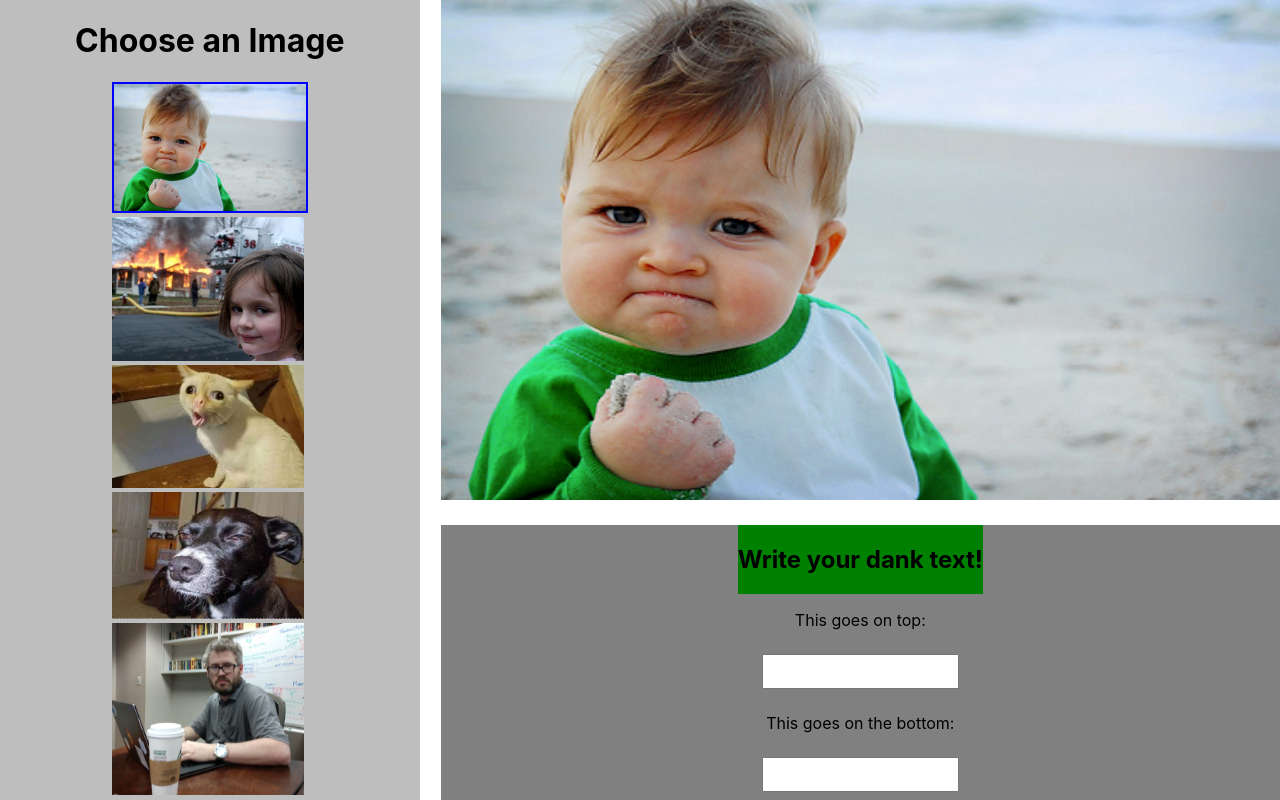
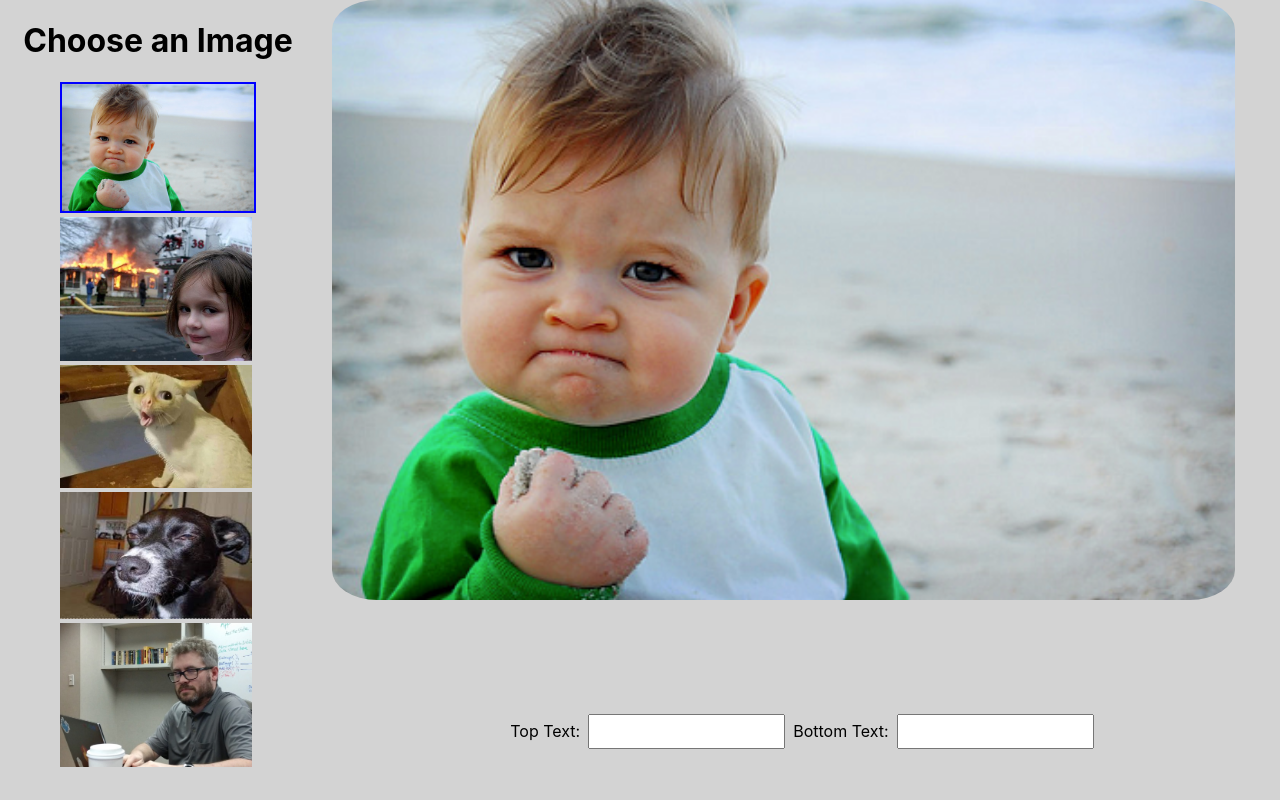
Before and after one commit to stjohn292/Meme-Generator, a React (Create React App) app: page / in a window 1280 px wide. Built offline with nearby package versions, Linux system fonts and the light colour scheme.

Commit message:
worked on styling

```diff
--- a/src/App.css
+++ b/src/App.css
@@ -2,13 +2,15 @@
   display: grid;
   width: 100vw;
   height: 100vh;
-  grid-template-columns: 1fr 0.05fr 1fr 1fr;
-  grid-template-rows: 1fr 1fr 0.1fr 1fr;
+  background-color: lightgray;
+  grid-template-columns: 1fr 0.05fr 1fr 1fr 1fr;
+  grid-template-rows: 1fr 1fr 1 fr 0.1fr 1fr;
   grid-template-areas:
-    "a . b b"
-    "a . b b"
-    "a . . ."
-    "a . c c";
+    "a . b b b"
+    "a . b b b"
+    "a . b b b"
+    "a . . . ."
+    "a . c c c";
 }
 
 #ImageChooser {
@@ -18,7 +20,7 @@
   align-items: center;
   overflow-y: scroll;
   max-height: 100vh;
-  background-color: rgba(128, 128, 128, 0.51);
+  /* background-color: rgba(128, 128, 128, 0.51); */
 }
 
 #ImageChooser img {
@@ -31,16 +33,28 @@
   /* box-shadow: 0px, -1px, 51px, 1px rgba(0, 0, 0, 0.51); */
 }
 
+ul {
+  list-style-type: none;
+  margin: 0;
+  padding: 0;
+}
+
+.selected {
+  border: 2px solid blue;
+}
+
 #Preview {
   grid-area: b;
   position: relative;
 }
 
 #image {
-  width: 100%;
-  height: 100%;
+  /* max-height: 75vh;
+  width: 100%; */
+  height: 75vh;
   display: block;
   background-size: cover;
+  border-radius: 5%;
 }
 
 #topText {
@@ -71,15 +85,5 @@
 
 #Input {
   grid-area: c;
-  border: dotted green;
+  /* border: dotted green; */
 }
-
-ul {
-  list-style-type: none;
-  margin: 0;
-  padding: 0;
-}
-
-.selected {
-  border: 2px solid blue;
-}
--- a/src/App.js
+++ b/src/App.js
@@ -16,7 +16,7 @@ class App extends Component {
         "/Images/2.jpg",
         "/Images/3.jpg",
         "/Images/HiDog.jpg",
-        "/Images/WWKD.png"
+        "/Images/WWKD.jpg"
       ]
     };
   }
--- a/src/MemeInputPanel.css
+++ b/src/MemeInputPanel.css
@@ -1,14 +1,16 @@
 #Input {
   display: flex;
-  flex-direction: column;
-  align-items: center;
+  flex-direction: row;
+  /* align-items: center; */
   border: 10px, blue;
-  background-color: gray;
+  /* background-color: gray; */
+  margin-bottom: 2.5em;
+  justify-content: center;
 }
 
 #TextBox {
   display: flex;
-  flex-direction: column;
+  flex-direction: row;
   align-items: center;
   border: 10px, blue;
 }
@@ -19,9 +21,9 @@
   text-align: center;
 }
 
-#Header {
+/* #Header {
   background-color: green;
-}
+} */
 
 #TopText {
   padding: 0.5rem;
--- a/src/MemeInputPanel.js
+++ b/src/MemeInputPanel.js
@@ -13,18 +13,18 @@ class MemeInputPanel extends Component {
     const { topText, bottomText } = this.props;
     return (
       <div id="Input">
-        <div id="Header">
+        {/* <div id="Header">
           <h2>Write your dank text!</h2>
-        </div>
+        </div> */}
         <div id="TextBox">
-          <p>This goes on top:</p>
+          <p>Top Text:</p>
           <input
             id="TopText"
             type="text"
             value={topText}
             onChange={this.onTopTextChange}
           />
-          <p>This goes on the bottom:</p>
+          <p>Bottom Text:</p>
           <input
             id="BottomText"
             type="text"
```
Also changed, not shown: public/Images/WWKD.jpg (added), public/Images/WWKD.png (deleted), src/MemePreviewer.css (added), src/ThumbnailPicker.css (added).
